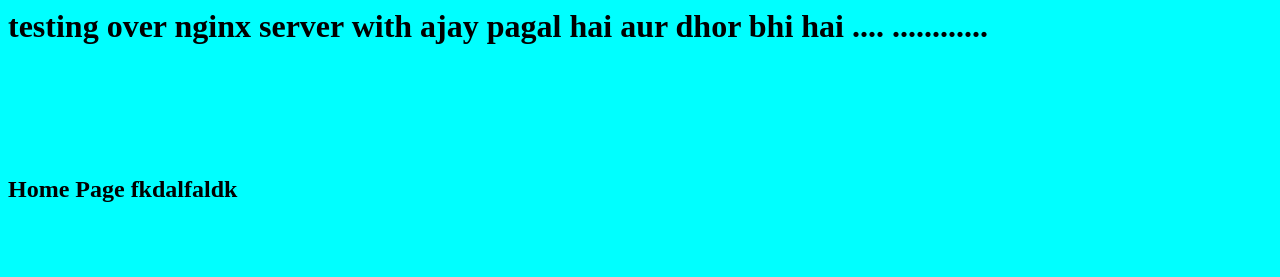
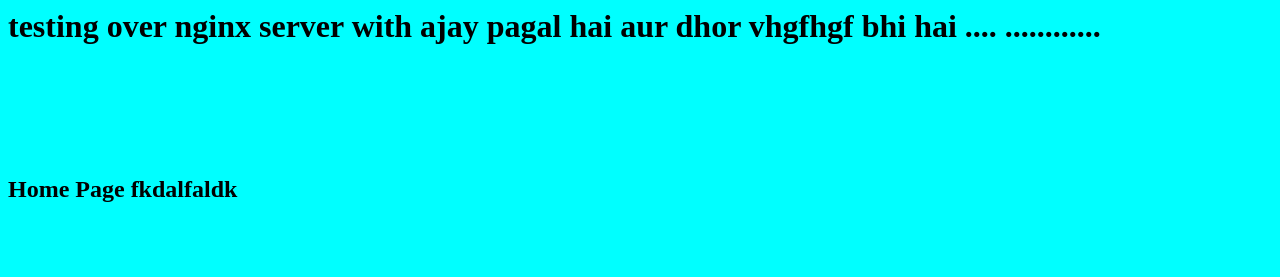
Before and after one commit to Akanksha14-14/test-jenkins, a plain HTML site: page website/index.html in a window 1280 px wide. Shown: the top 277 px of the page. Drawn offline with Linux system fonts and the light colour scheme.

Commit message:
Update index.html

```diff
--- a/website/index.html
+++ b/website/index.html
@@ -1,5 +1,5 @@
 <body bgcolor='aqua'>
-	<h1>testing over nginx server with ajay pagal hai aur dhor bhi hai  .... ............ </h1>
+	<h1>testing over nginx server with ajay pagal hai aur dhor vhgfhgf bhi hai  .... ............ </h1>
 	<br>
 	<br>
 	<br>
```
